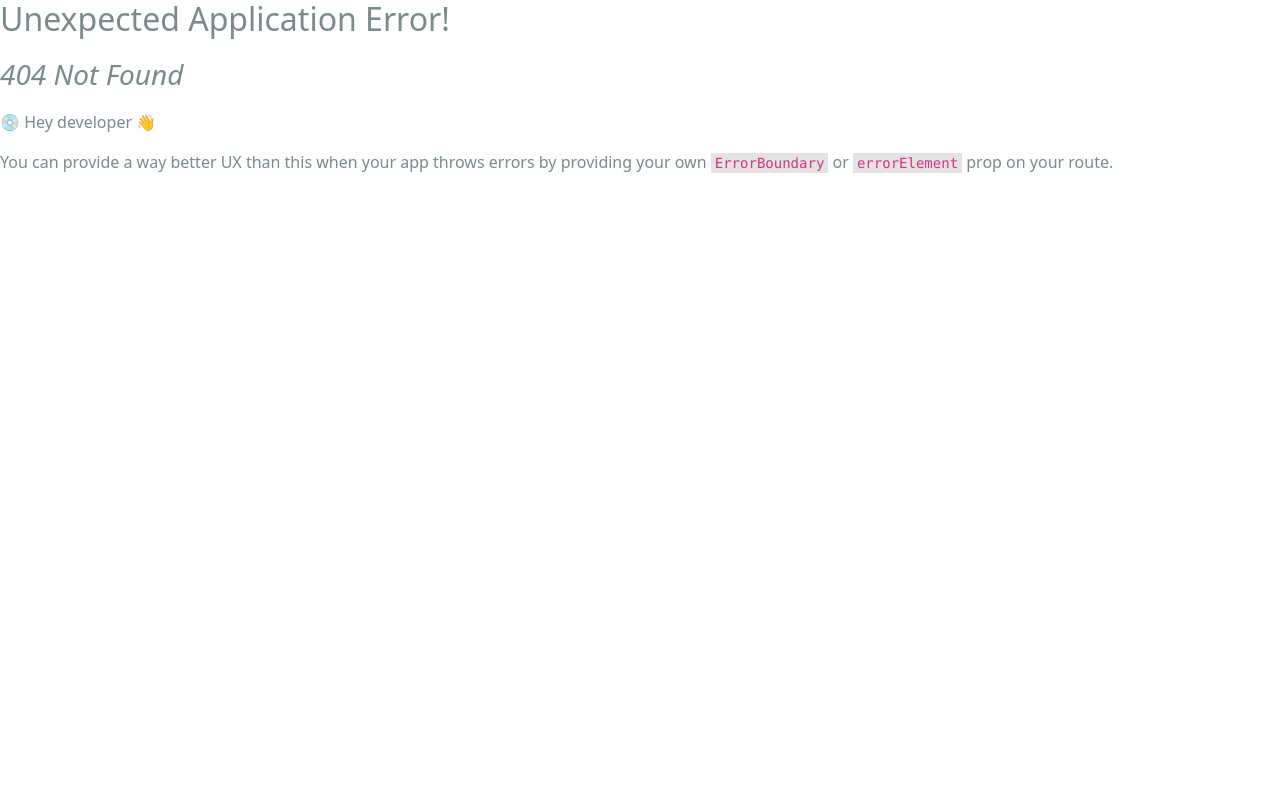
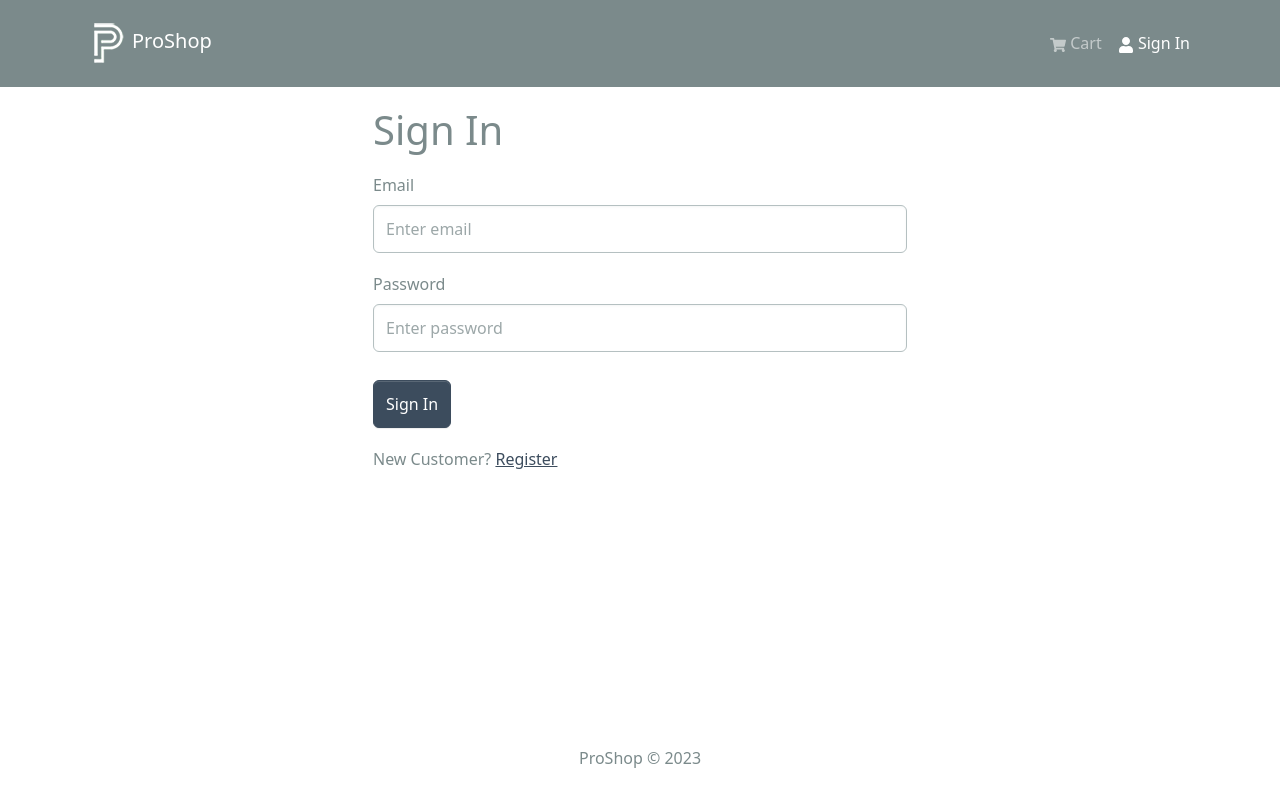
Before and after one commit to dabingch/proshop, a React (Create React App) app in the folder frontend/: page /login in a window 1280 px wide. Before the commit this address had no page. Shown: the top 802 px of the page. Built offline with nearby package versions, Linux system fonts and the light colour scheme.

Commit message:
Added login authentication

```diff
--- a/frontend/package.json
+++ b/frontend/package.json
@@ -17,6 +17,7 @@
 		"react-router-bootstrap": "^0.26.2",
 		"react-router-dom": "^6.13.0",
 		"react-scripts": "5.0.1",
+		"react-toastify": "^9.1.3",
 		"web-vitals": "^2.1.4"
 	},
 	"scripts": {
--- a/frontend/src/App.js
+++ b/frontend/src/App.js
@@ -1,5 +1,8 @@
 import { Container } from 'react-bootstrap'
 import { Outlet } from 'react-router-dom'
+// Config for react-toastify
+import { ToastContainer } from 'react-toastify'
+import 'react-toastify/dist/ReactToastify.css'
 import Header from './components/Header'
 import Footer from './components/Footer'
 
@@ -13,6 +16,7 @@
 				</Container>
 			</main>
 			<Footer />
+			<ToastContainer />
 		</>
 	)
 }
--- /dev/null
+++ b/frontend/src/components/FormContainer.jsx
@@ -0,0 +1,15 @@
+import { Row, Col, Container } from 'react-bootstrap'
+
+const FormContainer = ({ children }) => {
+	return (
+		<Container>
+			<Row className='justify-content-md-center'>
+				<Col xs={12} md={6}>
+					{children}
+				</Col>
+			</Row>
+		</Container>
+	)
+}
+
+export default FormContainer
--- a/frontend/src/components/Header.jsx
+++ b/frontend/src/components/Header.jsx
@@ -1,11 +1,14 @@
 import { useSelector } from 'react-redux'
-import { Navbar, Nav, Container, Badge } from 'react-bootstrap'
+import { Navbar, Nav, Container, Badge, NavDropdown } from 'react-bootstrap'
 import { FaShoppingCart, FaUser } from 'react-icons/fa'
 import { LinkContainer } from 'react-router-bootstrap'
 import logo from '../assets/logo.png'
 
 const Header = () => {
 	const { cartItems } = useSelector((state) => state.cart)
+	const { userInfo } = useSelector((state) => state.auth)
+
+	const handleLogout = () => {}
 
 	return (
 		<header>
@@ -36,11 +39,27 @@
 									)}
 								</Nav.Link>
 							</LinkContainer>
-							<LinkContainer to='login'>
-								<Nav.Link>
-									<FaUser /> Sign In
-								</Nav.Link>
-							</LinkContainer>
+							{userInfo ? (
+								<NavDropdown
+									title={userInfo.name}
+									id='username'
+								>
+									<LinkContainer to='/profile'>
+										<NavDropdown.Item>
+											Profile
+										</NavDropdown.Item>
+									</LinkContainer>
+									<NavDropdown.Item onClick={handleLogout}>
+										Logout
+									</NavDropdown.Item>
+								</NavDropdown>
+							) : (
+								<LinkContainer to='login'>
+									<Nav.Link>
+										<FaUser /> Sign In
+									</Nav.Link>
+								</LinkContainer>
+							)}
 						</Nav>
 					</Navbar.Collapse>
 				</Container>
--- a/frontend/src/index.js
+++ b/frontend/src/index.js
@@ -10,6 +10,7 @@
 import HomeScreen from './screens/HomeScreen'
 import ProductScreen from './screens/ProductScreen'
 import CartScreen from './screens/CartScreen'
+import LoginScreen from './screens/LoginScreen'
 
 const router = createBrowserRouter([
 	{
@@ -21,6 +22,10 @@
 			{
 				path: '/cart',
 				element: <CartScreen />,
+			},
+			{
+				path: '/login',
+				element: <LoginScreen />,
 			},
 		],
 	},
--- /dev/null
+++ b/frontend/src/screens/LoginScreen.jsx
@@ -0,0 +1,96 @@
+import { useState, useEffect } from 'react'
+import { Link, useLocation, useNavigate } from 'react-router-dom'
+import { useDispatch, useSelector } from 'react-redux'
+import { useLoginMutation, setCredentials } from '../store'
+import { Form, Button, Row, Col } from 'react-bootstrap'
+import FormContainer from '../components/FormContainer'
+import Loader from '../components/Loader'
+import { toast } from 'react-toastify'
+
+const LoginScreen = () => {
+	const [email, setEmail] = useState('')
+	const [password, setPassword] = useState('')
+
+	const dispatch = useDispatch()
+	const navigate = useNavigate()
+
+	const [login, { isLoading }] = useLoginMutation()
+
+	const { userInfo } = useSelector((state) => state.auth)
+
+	const { search } = useLocation()
+	const sp = new URLSearchParams(search)
+	const redirect = sp.get('redirect') || '/'
+
+	useEffect(() => {
+		if (userInfo) {
+			navigate(redirect)
+		}
+	}, [userInfo, redirect, navigate])
+
+	const handleSubmit = async (e) => {
+		e.preventDefault()
+		try {
+			const res = await login({ email, password }).unwrap() // unwrap the promise
+			dispatch(setCredentials(res))
+			navigate(redirect)
+		} catch (err) {
+			toast.error(err?.data?.message || err.error)
+		}
+	}
+
+	return (
+		<FormContainer>
+			<h1>Sign In</h1>
+			<Form onSubmit={handleSubmit}>
+				<Form.Group controlId='email' className='my-3'>
+					<Form.Label>Email</Form.Label>
+					<Form.Control
+						type='email'
+						placeholder='Enter email'
+						value={email}
+						onChange={(e) => setEmail(e.target.value)}
+					></Form.Control>
+				</Form.Group>
+
+				<Form.Group controlId='password' className='my-3'>
+					<Form.Label>Password</Form.Label>
+					<Form.Control
+						type='password'
+						placeholder='Enter password'
+						value={password}
+						onChange={(e) => setPassword(e.target.value)}
+					></Form.Control>
+				</Form.Group>
+
+				<Button
+					disabled={isLoading}
+					type='submit'
+					variant='primary'
+					className='mt-2'
+				>
+					Sign In
+				</Button>
+
+				{isLoading && <Loader />}
+			</Form>
+
+			<Row className='py-3'>
+				<Col>
+					New Customer?{' '}
+					<Link
+						to={
+							redirect
+								? `/register?redirect=${redirect}`
+								: '/register'
+						}
+					>
+						Register
+					</Link>
+				</Col>
+			</Row>
+		</FormContainer>
+	)
+}
+
+export default LoginScreen
```
Also changed, not shown: 1 other file (tests, documents, lock files or other folders).
